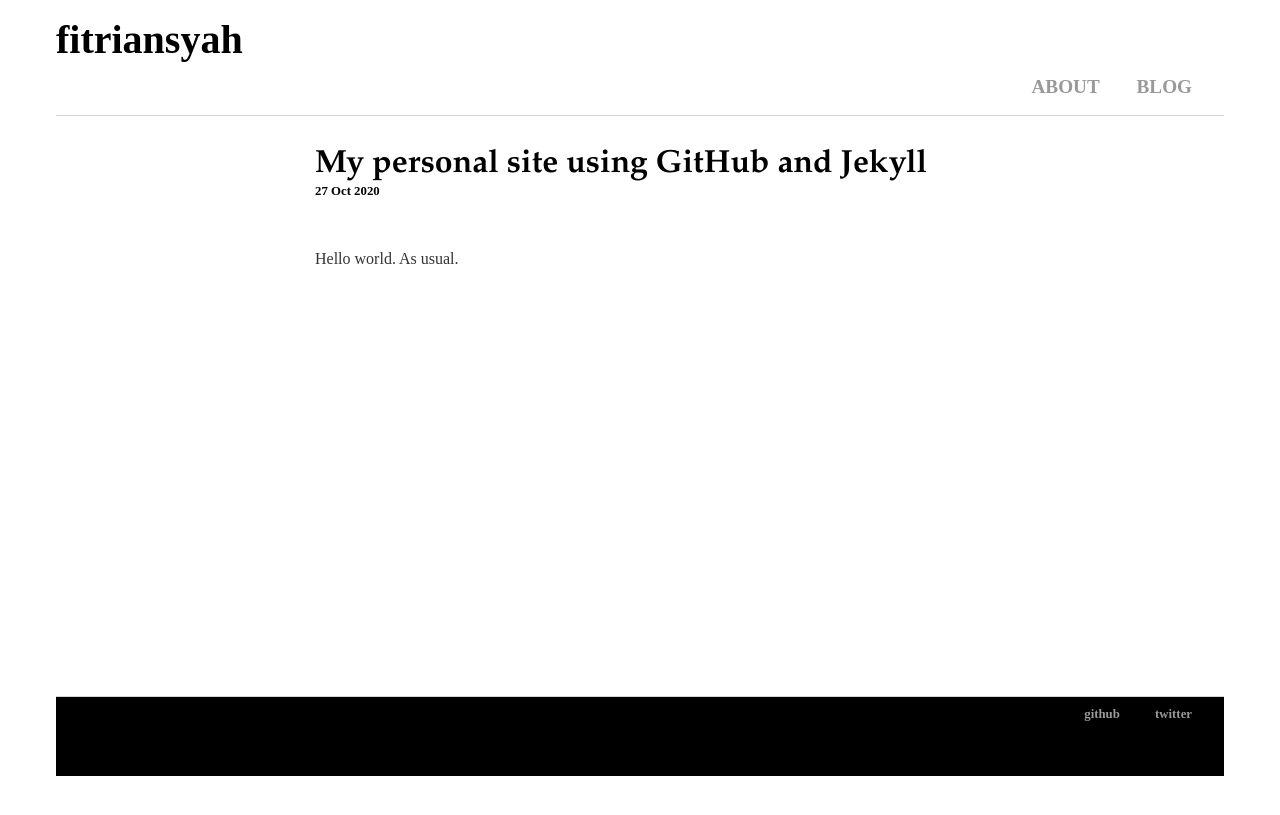
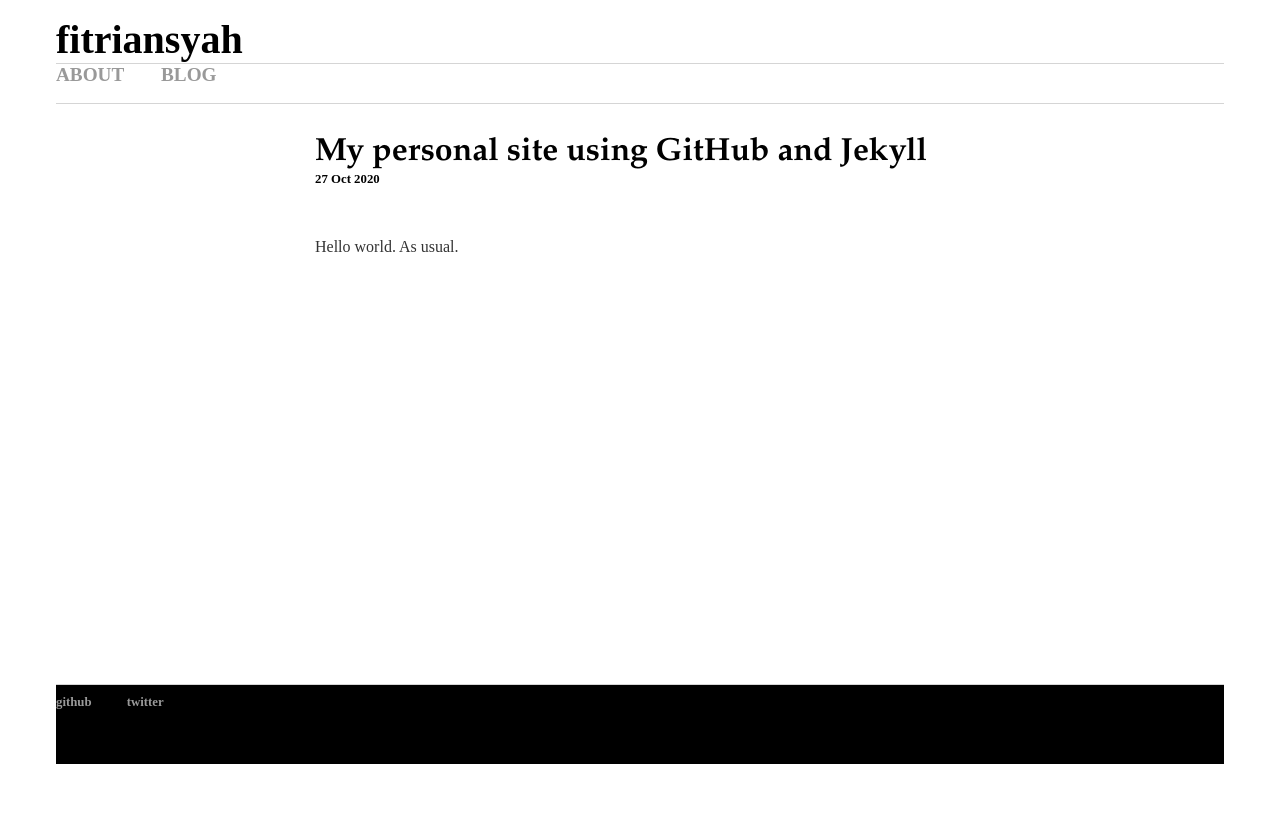
Before and after one commit to rnfitriansyah/rnfitriansyah.github.io, a Jekyll site: the page built from _posts/2020-10-27-rizki-first-site.md, in a window 1280 px wide. Shown: the top 815 px of the page. Built offline with Jekyll 4.4.1, drawn with Linux system fonts in a browser that asks for light colours.

Commit message:
Update responsive.css

```diff
--- a/css/responsive.css
+++ b/css/responsive.css
@@ -12,16 +12,47 @@
     padding: 1em;
 }
 
-nav ul, footer ul {
+.column {
+    float: left;
+    height: 50px;
+}
+
+.left {
+    width: 30%;
+}
+
+.right {
+    width: 70%;
     text-align: right;
+}
+
+.row:after {
+    content: "";
+    display: table;
+    clear: both;
+}
+
+nav ul {
     font-family:'Gotham Light';
     padding: 0px;
     list-style: none;
     font-weight: bold;
 }
+
+footer ul {
+    font-family:'Gotham Light';
+    padding: 0px;
+    list-style: none;
+    font-weight: bold;
+}
+
 nav ul li, footer ul li {
     display: inline;
     margin-right: 32px;
+}
+
+header {
+    border-bottom: 1px solid #d5d5d5;
 }
 
 nav {
@@ -51,7 +82,7 @@ h3 {
 }
 
 p {
-    font-family:'Gotham book';
+    font-family:'Inter-loom';
     font-size: 1em;
     line-height: 1.3em;
     color: #333;
@@ -73,7 +104,7 @@ footer {
     }
 
     header {
-        min-height: 60px;
+        min-height: 40px;
     }
 
     nav {
```
